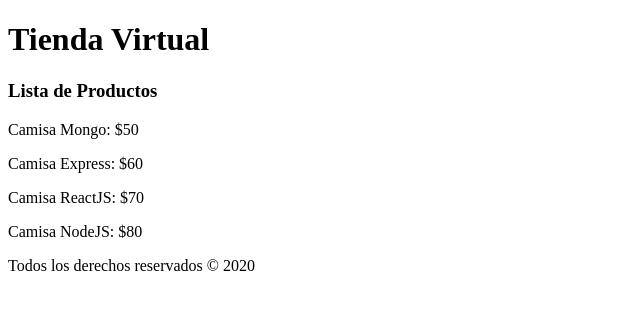
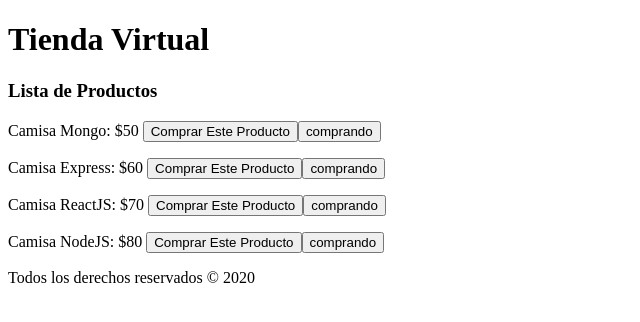
Before and after one commit to OsirisRoman/reactjsbasics, a React (Create React App) app: page / in a window 1280 px wide. Shown: the top 322 px of the page, without its empty margins (0-640 px from the left). Built offline with nearby package versions, Linux system fonts and the light colour scheme.

Commit message:
Manejando Eventos onClick
Se crearon 2 tipos de funciones para 2 botones distintos, y se las probó
para conocer mejor el paso de funciones en eventos onClick

```diff
--- a/src/components/Producto/Producto.jsx
+++ b/src/components/Producto/Producto.jsx
@@ -5,9 +5,33 @@ import React from 'react';
 const Producto = ({ producto }) => {
   const { nombre, precio } = producto;
 
+  //Agregar al carrito
+  const seleccionarProducto = (nombreProducto) => {
+    console.log(`Comprando ${nombreProducto}...`);
+  };
+
+  //Comprando
+  const comprando = () => {
+    console.log('comprando');
+  };
+
   return (
     <p>
-      {nombre}: ${precio}
+      {nombre}: ${precio}{' '}
+      <button
+        type='button'
+        id='comprar'
+        //notar que esta función con parámetros debe pasar dentro de un anonymous function
+        onClick={() => seleccionarProducto(nombre)}>
+        Comprar Este Producto
+      </button>
+      <button
+        type='button'
+        id='comprando'
+        //esta función SIN parámetros debe pasar sin paréntesis
+        onClick={comprando}>
+        comprando
+      </button>
     </p>
   );
 };
```
